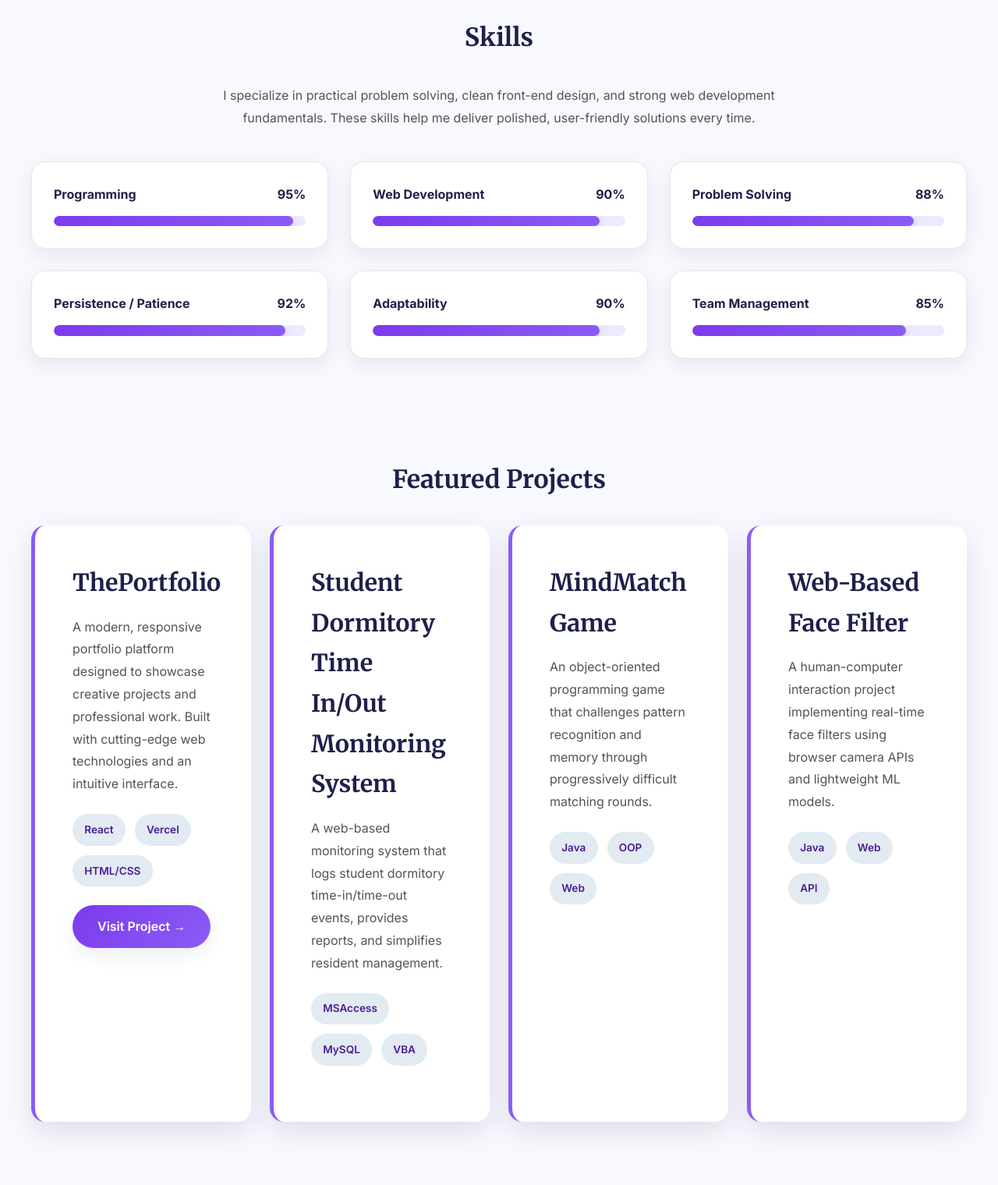
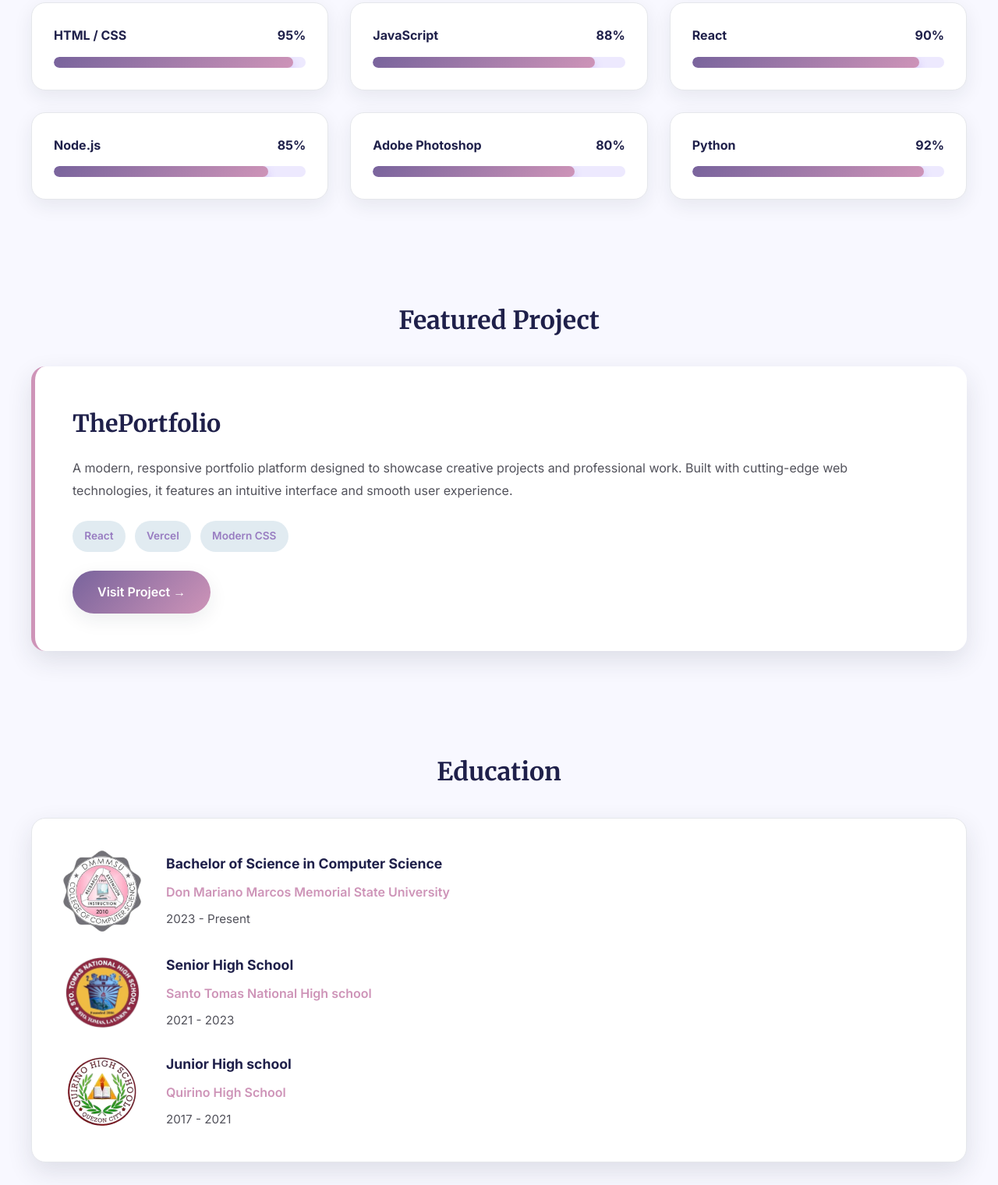
Before and after one commit to darmiesison/MyProfile, a plain HTML site: page index.html in a window 1280 px wide. Shown: the part 1240-2760 px from the top of the page at 78% size. Drawn offline with Linux system fonts and the light colour scheme.

Commit message:
education

```diff
--- a/index.html
+++ b/index.html
@@ -38,7 +38,7 @@
                 <div class="hero-text">
                     <h1 class="hero-name">Darmie Sison</h1>
                     <p class="hero-title">Computer Science Student & Developer</p>
-
+                    <p class="hero-subtitle">Passionate about building modern web experiences</p>
                 </div>
             </div>
         </section>
@@ -52,50 +52,40 @@
                         I'm passionate about creating elegant solutions to complex problems through code. Beyond development,
                         I'm an avid fan of Korean and Chinese dramas, a dedicated cat lover, and enjoy exploring new technologies.
                     </p>
-                    <div class="contact-card">
-                        <h3>Contact</h3>
-                        <p class="contact-item">Phone: +639944855474</p>
-                        <p class="contact-item">Email: <a href="mailto:darmiesison@gmail.com">darmiesison@gmail.com</a></p>
-                        <p class="contact-item">Address: Patac Santo Tomas, La Union</p>
-                    </div>
                 </div>
             </div>
         </section>
 
         <section id="skills" class="content-section">
             <div class="section-container">
-                <div class="skills-header">
-                    <div class="skills-intro">
-                        <h2 class="section-title">Skills</h2>
+                <h2 class="section-title">Skills & Expertise</h2>
                 <p class="skills-description">
-                            I specialize in practical problem solving, clean front-end design, and strong web development fundamentals. These skills help me deliver polished, user-friendly solutions every time.
+                    I combine strong frontend design, modern web development, and collaborative tooling skills to build polished digital experiences.
                 </p>
-                    </div>
-                </div>
                 <div class="skill-grid">
                     <div class="skill-item">
-                        <div class="skill-label"><span>Programming</span><span>95%</span></div>
+                        <div class="skill-label"><span>HTML / CSS</span><span>95%</span></div>
                         <div class="skill-bar"><div class="skill-fill" style="width:95%;"></div></div>
                     </div>
                     <div class="skill-item">
-                        <div class="skill-label"><span>Web Development</span><span>90%</span></div>
+                        <div class="skill-label"><span>JavaScript</span><span>88%</span></div>
+                        <div class="skill-bar"><div class="skill-fill" style="width:88%;"></div></div>
+                    </div>
+                    <div class="skill-item">
+                        <div class="skill-label"><span>React</span><span>90%</span></div>
                         <div class="skill-bar"><div class="skill-fill" style="width:90%;"></div></div>
                     </div>
                     <div class="skill-item">
-                        <div class="skill-label"><span>Problem Solving</span><span>88%</span></div>
-                        <div class="skill-bar"><div class="skill-fill" style="width:88%;"></div></div>
+                        <div class="skill-label"><span>Node.js</span><span>85%</span></div>
+                        <div class="skill-bar"><div class="skill-fill" style="width:85%;"></div></div>
                     </div>
                     <div class="skill-item">
-                        <div class="skill-label"><span>Persistence / Patience</span><span>92%</span></div>
-                        <div class="skill-bar"><div class="skill-fill" style="width:92%;"></div></div>
+                        <div class="skill-label"><span>Adobe Photoshop</span><span>80%</span></div>
+                        <div class="skill-bar"><div class="skill-fill" style="width:80%;"></div></div>
                     </div>
                     <div class="skill-item">
-                        <div class="skill-label"><span>Adaptability</span><span>90%</span></div>
-                        <div class="skill-bar"><div class="skill-fill" style="width:90%;"></div></div>
-                    </div>
-                    <div class="skill-item">
-                        <div class="skill-label"><span>Team Management</span><span>85%</span></div>
-                        <div class="skill-bar"><div class="skill-fill" style="width:85%;"></div></div>
+                        <div class="skill-label"><span>Python</span><span>92%</span></div>
+                        <div class="skill-bar"><div class="skill-fill" style="width:92%;"></div></div>
                     </div>
                 </div>
             </div>
@@ -103,63 +93,22 @@
 
         <section id="projects" class="content-section">
             <div class="section-container">
-                <h2 class="section-title">Featured Projects</h2>
-                <div class="projects-grid">
+                <h2 class="section-title">Featured Project</h2>
                 <div class="project-card">
                     <div class="project-content">
                         <h3 class="project-title">ThePortfolio</h3>
                         <p class="project-description">
-                                A modern, responsive portfolio platform designed to showcase creative projects and professional work. Built with cutting-edge web technologies and an intuitive interface.
+                            A modern, responsive portfolio platform designed to showcase creative projects and professional work.
+                            Built with cutting-edge web technologies, it features an intuitive interface and smooth user experience.
                         </p>
                         <div class="project-tech-stack">
                             <span class="tech-badge">React</span>
                             <span class="tech-badge">Vercel</span>
-                                <span class="tech-badge">HTML/CSS</span>
+                            <span class="tech-badge">Modern CSS</span>
                         </div>
-                            <a href="https://thefolio-project-ashen.vercel.app/" target="_blank" class="project-link">Visit Project →</a>
-                        </div>
-                    </div>
-
-                    <div class="project-card">
-                        <div class="project-content">
-                            <h3 class="project-title">Student Dormitory Time In/Out Monitoring System</h3>
-                            <p class="project-description">
-                                A web-based monitoring system that logs student dormitory time-in/time-out events, provides reports, and simplifies resident management.
-                            </p>
-                            <div class="project-tech-stack">
-                                <span class="tech-badge">MSAccess</span>
-                                <span class="tech-badge">MySQL</span>
-                                <span class="tech-badge">VBA</span>
-                            </div>
-                        </div>
-                    </div>
-
-                    <div class="project-card">
-                        <div class="project-content">
-                            <h3 class="project-title">MindMatch Game</h3>
-                            <p class="project-description">
-                                An object-oriented programming game that challenges pattern recognition and memory through progressively difficult matching rounds.
-                            </p>
-                            <div class="project-tech-stack">
-                                <span class="tech-badge">Java</span>
-                                <span class="tech-badge">OOP</span>
-                                <span class="tech-badge">Web</span>
-                            </div>
-                        </div>
-                    </div>
-
-                    <div class="project-card">
-                        <div class="project-content">
-                            <h3 class="project-title">Web-Based Face Filter</h3>
-                            <p class="project-description">
-                                A human-computer interaction project implementing real-time face filters using browser camera APIs and lightweight ML models.
-                            </p>
-                            <div class="project-tech-stack">
-                                <span class="tech-badge">Java</span>
-                                <span class="tech-badge">Web</span>
-                                <span class="tech-badge">API</span>
-                            </div>
-                        </div>
+                        <a href="https://thefolio-project-ashen.vercel.app/" target="_blank" class="project-link">
+                            Visit Project →
+                        </a>
                     </div>
                 </div>
             </div>
@@ -175,6 +124,22 @@
                             <h3>Bachelor of Science in Computer Science</h3>
                             <p class="education-institution">Don Mariano Marcos Memorial State University</p>
                             <p class="education-period">2023 - Present</p>
+                        </div>
+                    </div><br>
+                    <div class="education-content">
+                        <img src="assets/stnhs.png" alt="School Logo" class="school-logo">
+                        <div class="education-details">
+                            <h3>Senior High School</h3>
+                            <p class="education-institution">Santo Tomas National High school</p>
+                            <p class="education-period">2021 - 2023</p>
+                        </div>
+                    </div><br>
+                    <div class="education-content">
+                        <img src="assets/qhs.png" alt="School Logo" class="school-logo">
+                        <div class="education-details">
+                            <h3>Junior High school</h3>
+                            <p class="education-institution">Quirino High School</p>
+                            <p class="education-period">2017 - 2021</p>
                         </div>
                     </div>
                 </div>
--- a/style.css
+++ b/style.css
@@ -3,9 +3,9 @@
 /* --- Color Palette --- */
 :root {
     --primary-color: #1f204a;
-    --secondary-color: #4c1d95;
-    --accent-color: #7c3aed;
-    --highlight-color: #8b5cf6;
+    --secondary-color: #987cc1;
+    --accent-color: #78639c;
+    --highlight-color: #ce94b8;
     --text-dark: #111827;
     --text-muted: #52525b;
     --bg-page: #f8f8ff;
```
Also changed, not shown: assets/qhs.png (added), assets/stnhs.png (added). Lines whose indentation alone changed are shown as unchanged.
